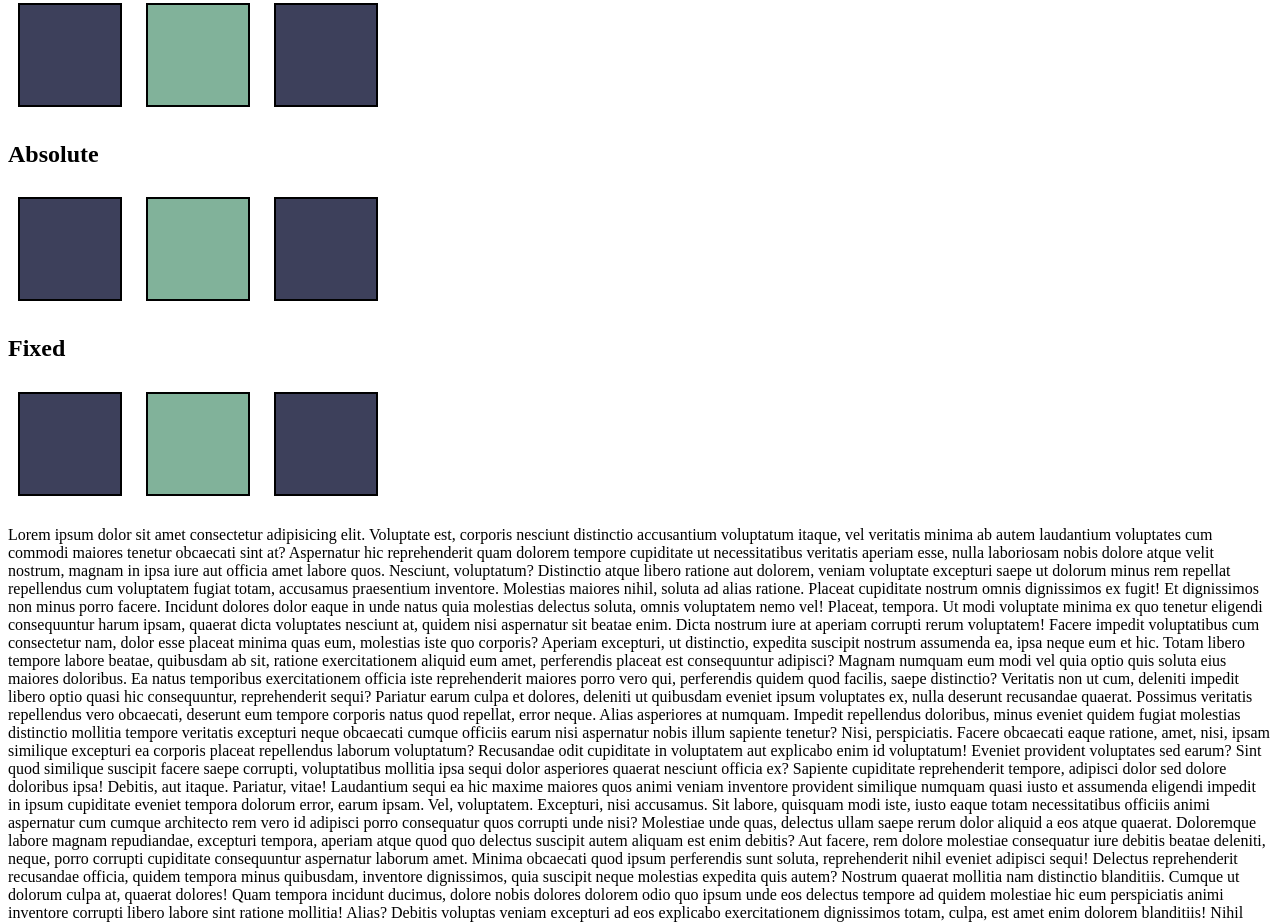
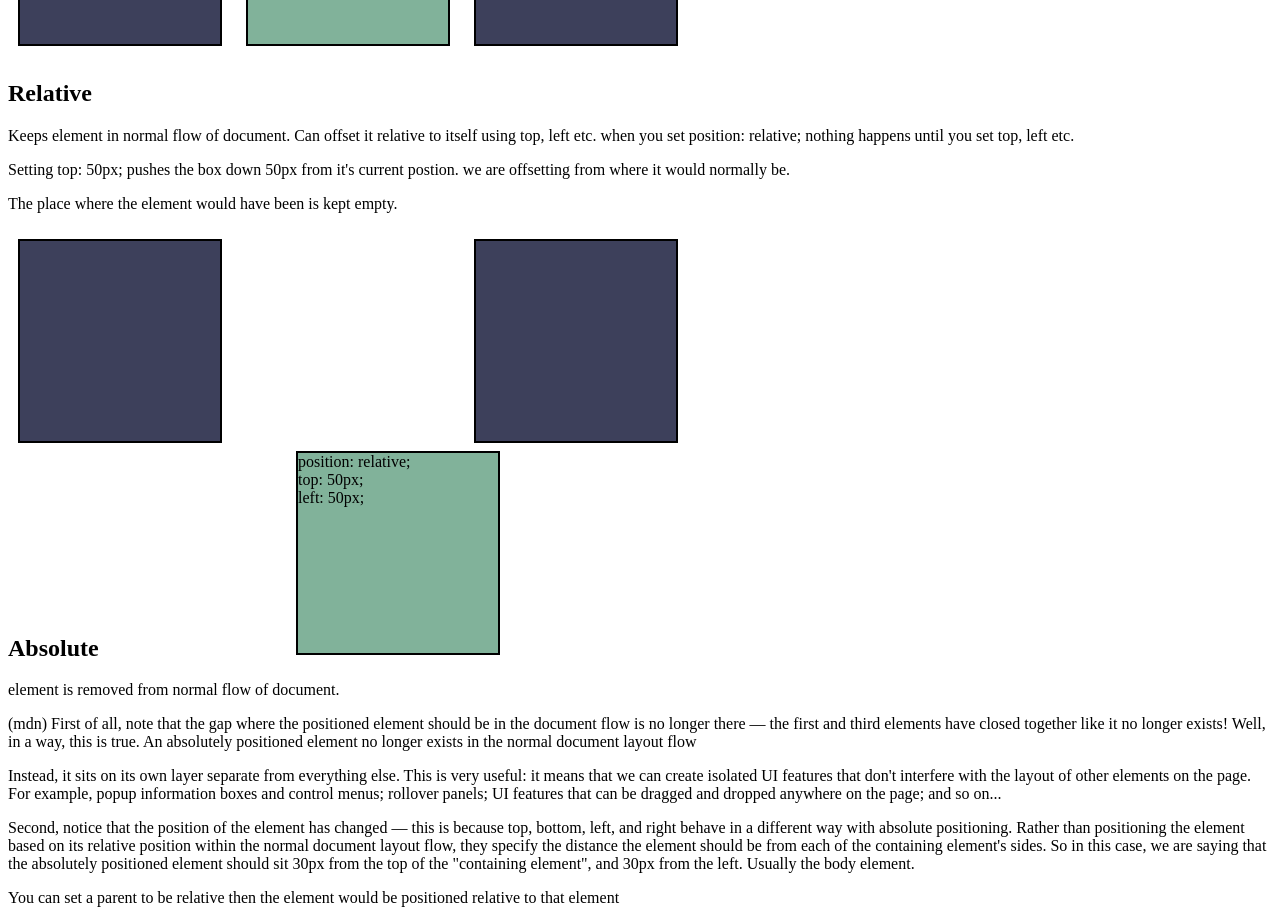
Before and after one commit to dominicdaviescodes/myroadmap, a plain HTML site: page pos.html in a window 1280 px wide. Shown: the part 329-1251 px from the top of the page. Drawn offline with Linux system fonts and the light colour scheme.

Commit message:
add position notes from colt

```diff
--- a/pos.html
+++ b/pos.html
@@ -10,29 +10,66 @@
 
 <body>
     <h1>Position Property</h1>
+
     <section id="static">
         <h2>Static</h2>
+        <p>Static is the default so if you style it there will be no change.</p>
         <div></div>
         <div id="middle"></div>
         <div></div>
     </section>
     <section id="relative">
         <h2>Relative</h2>
+        <p>Keeps element in normal flow of document. Can offset it relative to itself using top, left etc. when you set
+            position: relative; nothing happens until you set top, left etc.</p>
+        <p>
+            Setting top: 50px; pushes the box down 50px from it's current postion. we are offsetting from where it would
+            normally be.
+        </p>
+        <p>The place where the element would have been is kept empty.</p>
         <div></div>
-        <div id="middle"></div>
+        <div id="middle">
+            position: relative; <br>
+            top: 50px; <br>
+            left: 50px;
+        </div>
         <div></div>
     </section>
     <section id="absolute">
         <h2>Absolute</h2>
+        <p>element is removed from normal flow of document.</p>
+        <p>(mdn) First of all, note that the gap where the positioned element should be in the document flow is no
+            longer there — the first and third elements have closed together like it no longer exists! Well, in a way,
+            this is true. An absolutely positioned element no longer exists in the normal document layout flow</p>
+        <p>Instead, it sits on its own layer separate from everything else. This is very useful: it means that we
+            can create isolated UI features that don't interfere with the layout of other elements on the page. For
+            example, popup information boxes and control menus; rollover panels; UI features that can be dragged and
+            dropped anywhere on the page; and so on...</p>
+        <p>Second, notice that the position of the element has changed — this is because top, bottom, left, and
+            right behave in a different way with absolute positioning. Rather than positioning the element based
+            on its relative position within the normal document layout flow, they specify the distance the
+            element should be from each of the containing element's sides. So in this case, we are saying that
+            the absolutely positioned element should sit 30px from the top of the "containing element", and 30px
+            from the left. Usually the body element.</p>
+        <p>You can set a parent to be relative then the element would be positioned relative to that element</p>
         <div></div>
-        <div id="middle"></div>
+        <div id="middle">
+            position: absolute; <br>
+            top: 1px; <br>
+            left: 450px;
+        </div>
         <div></div>
     </section>
 
     <section id="fixed">
         <h2>Fixed</h2>
+        <p>Sticky is similar except it starts out in it's normal position and only fixes when scrolled. fixed is always fixed to the position when the document loads. </p>
         <div></div>
-        <div id="middle"></div>
+        <div id="middle"> position: fixed; <br>
+            top: 0; <br>
+            left: 250px; <br>
+            <p>Always stays here when you scroll</p>
+        </div>
         <div></div>
     </section>
 
--- a/styles/pos.css
+++ b/styles/pos.css
@@ -1,6 +1,6 @@
 div {
-    width: 100px;
-    height: 100px;
+    width: 200px;
+    height: 200px;
     background-color: #3d405b;
     border: 2px solid black;
     margin: 10px;
@@ -11,7 +11,8 @@ div {
 #middle {
     background-color: #81b29a;
 }
-/*
+
+
 #static #middle {
     position: static;
     top: 100px;
@@ -23,18 +24,20 @@ div {
     left: 50px;
 }
 
+
+/*
 #absolute {
     position: relative;
-}
+} */
 
 #absolute #middle {
     position: absolute;
     top: 1px;
-    left: 1px;
+    left: 450px;
 }
 
 #fixed #middle {
     position: fixed;
     top: 0;
-    left: 400px;
-} */ */
+    left: 250px;
+}
```
